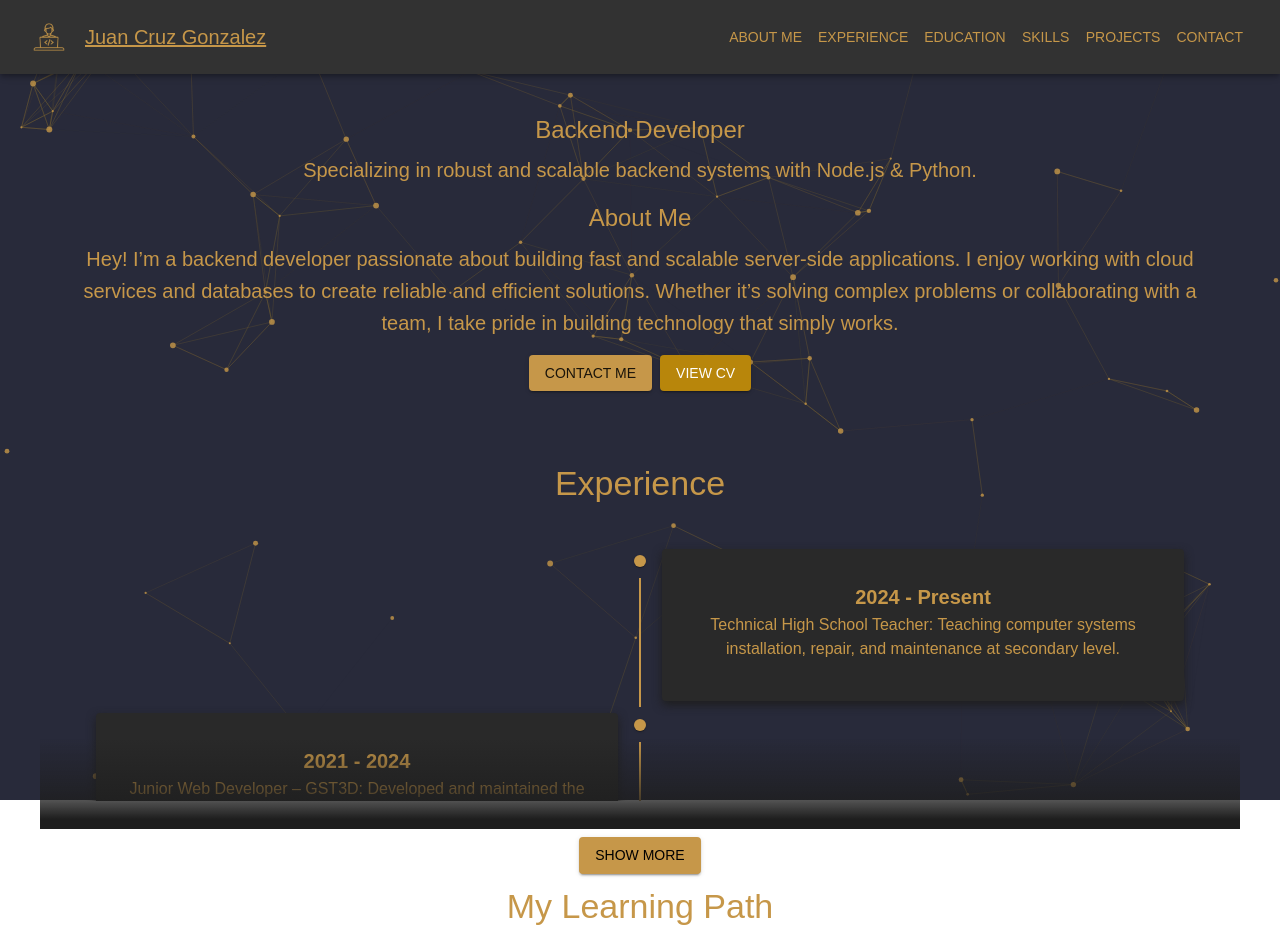
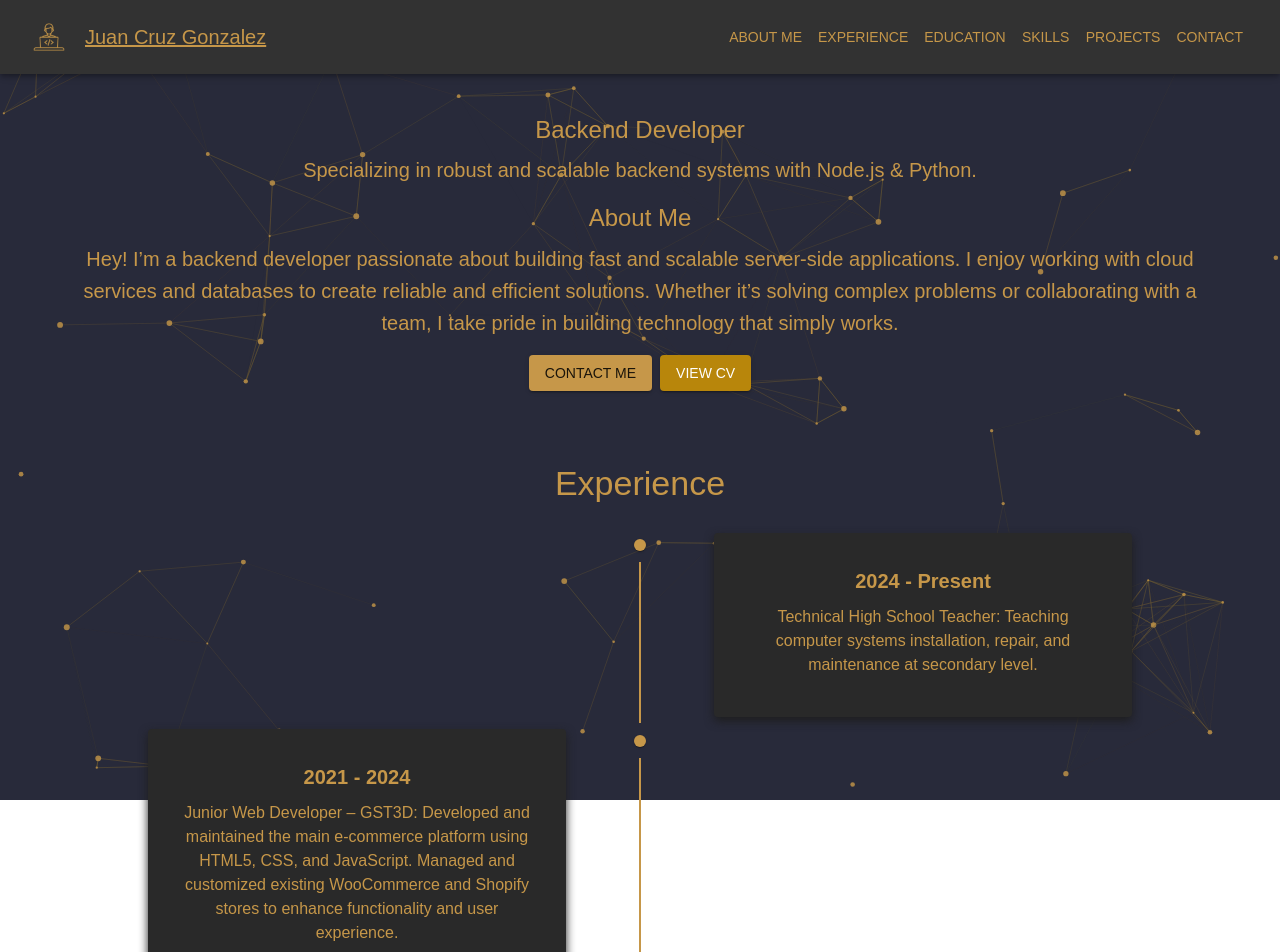
Before and after one commit to juancruz41/portfoliov1, a React (Create React App) app: page / in a window 1280 px wide. Shown: the top 952 px of the page. Built offline with nearby package versions, Linux system fonts and the light colour scheme.

Commit message:
timelines movil

```diff
--- a/src/components/TimelineSection.js
+++ b/src/components/TimelineSection.js
@@ -1,11 +1,34 @@
 import React, { useState } from "react";
-import { Container, Typography, Box, Card, CardContent, Button } from "@mui/material";
-import { Timeline, TimelineItem, TimelineSeparator, TimelineConnector, TimelineContent, TimelineDot } from "@mui/lab";
+import {
+  Container,
+  Typography,
+  Card,
+  CardContent,
+  Collapse,
+  useMediaQuery,
+  useTheme,
+} from "@mui/material";
+import {
+  Timeline,
+  TimelineItem,
+  TimelineSeparator,
+  TimelineConnector,
+  TimelineContent,
+  TimelineDot,
+} from "@mui/lab";
 import { motion } from "framer-motion";
 
 const TimelineSection = ({ title, items, useIcons = false, techIcons = {} }) => {
-  const [expanded, setExpanded] = useState(false);
-  const visibleItems = expanded ? items : items.slice(0, 2);
+  const [expandedCards, setExpandedCards] = useState({});
+  const theme = useTheme();
+  const isMobile = useMediaQuery(theme.breakpoints.down("sm"));
+
+  const toggleCard = (index) => {
+    setExpandedCards((prev) => ({
+      ...prev,
+      [index]: !prev[index],
+    }));
+  };
 
   return (
     <Container id="experience" sx={{ mt: 4, textAlign: "center", position: "relative" }}>
@@ -13,9 +36,8 @@ const TimelineSection = ({ title, items, useIcons = false, techIcons = {} }) =>
         {title}
       </Typography>
 
-      <Box sx={{ position: "relative", overflow: "hidden", maxHeight: expanded ? "none" : "280px", transition: "max-height 0.3s ease" }}>
       <Timeline position="alternate">
-          {visibleItems.map((item, index) => (
+        {items.map((item, index) => (
           <TimelineItem key={index}>
             <TimelineSeparator>
               {useIcons ? (
@@ -28,19 +50,42 @@ const TimelineSection = ({ title, items, useIcons = false, techIcons = {} }) =>
               {index !== items.length - 1 && <TimelineConnector sx={{ bgcolor: "primary.main" }} />}
             </TimelineSeparator>
 
-              <TimelineContent>
+            <TimelineContent sx={{ px: { xs: 0, sm: 2 } }}>
               <motion.div
                 initial={{ opacity: 0, y: 30 }}
                 whileInView={{ opacity: 1, y: 0 }}
                 transition={{ duration: 0.5 }}
                 viewport={{ once: true }}
               >
-                  <Card sx={{ backgroundColor: "#1e1e1e", color: "text.primary", textAlign: "center", p: 2, boxShadow: "0px 4px 10px #1e1e1e" }}>
+                <Card
+                  sx={{
+                    backgroundColor: "#1e1e1e",
+                    color: "text.primary",
+                    textAlign: "center",
+                    p: 2,
+                    boxShadow: "0px 4px 10px #1e1e1e",
+                    width: { xs: "100%", sm: "80%" },
+                    maxWidth: { sm: "800px" },
+                    mx: { xs: 0, sm: "auto" },
+                    cursor: isMobile ? "pointer" : "default",
+                  }}
+                  onClick={() => isMobile && toggleCard(index)}
+                >
                   <CardContent>
                     <Typography variant="h6" sx={{ fontWeight: "bold" }}>
                       {item.year}
                     </Typography>
-                      <Typography variant="body1">{item.description}</Typography>
+                    {isMobile ? (
+                      <Collapse in={expandedCards[index]}>
+                        <Typography variant="body1" sx={{ mt: 1 }}>
+                          {item.description}
+                        </Typography>
+                      </Collapse>
+                    ) : (
+                      <Typography variant="body1" sx={{ mt: 1 }}>
+                        {item.description}
+                      </Typography>
+                    )}
                   </CardContent>
                 </Card>
               </motion.div>
@@ -48,28 +93,6 @@ const TimelineSection = ({ title, items, useIcons = false, techIcons = {} }) =>
           </TimelineItem>
         ))}
       </Timeline>
-      </Box>
-
-      {!expanded && (
-        <Box
-          sx={{
-            position: "absolute",
-            bottom: 25,
-            left: 0,
-            width: "100%",
-            height: 100,
-            background: "linear-gradient(to bottom, rgba(0,0,0,0) 10%,#1e1e1e 90%)",
-          }}
-        />
-      )}
-
-      <Button
-        onClick={() => setExpanded(!expanded)}
-        variant="contained"
-        sx={{ mt: 2, bottom: -20,  backgroundColor: "primary.main", color: "#000", "&:hover": { backgroundColor: "secondary.main" } }}
-      >
-        {expanded ? "Show Less" : "Show More"}
-      </Button>
     </Container>
   );
 };
```
Lines whose indentation alone changed are shown as unchanged.
